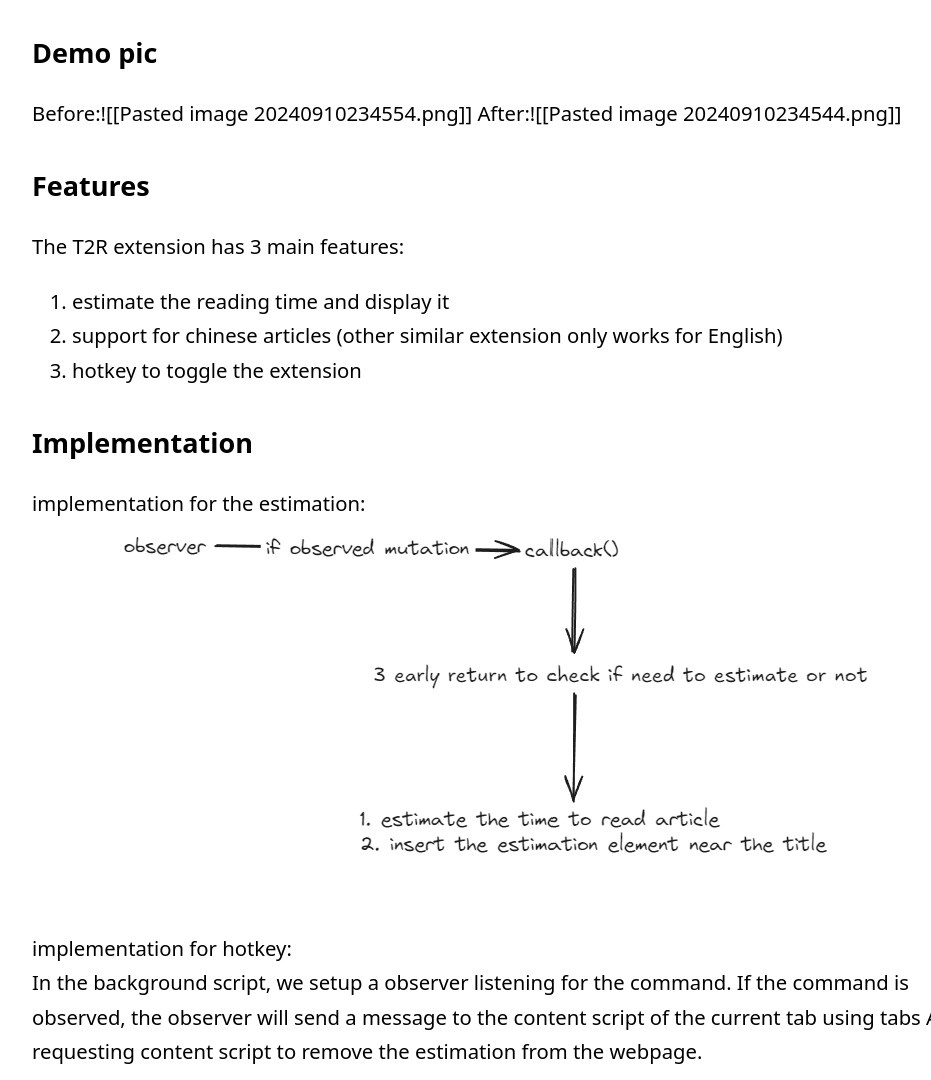
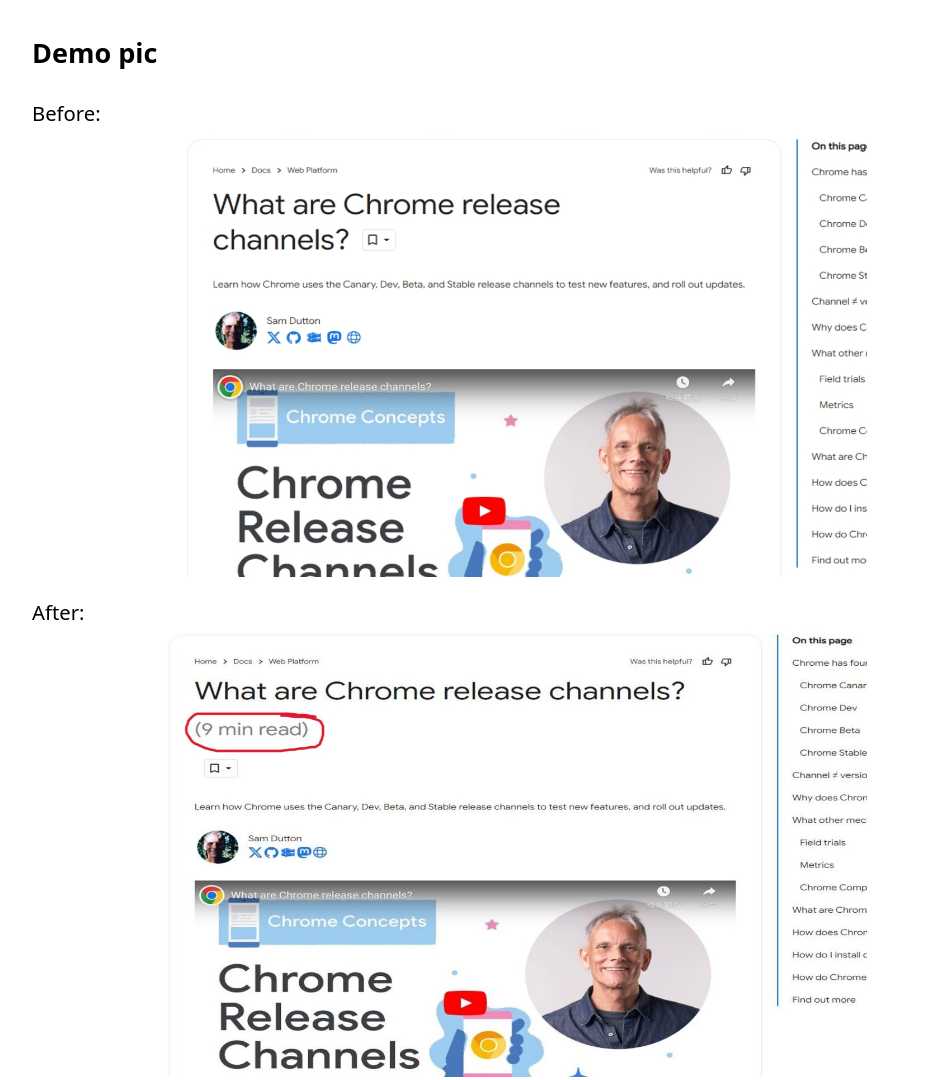
Before and after one commit to sam1037/personal-website, a plain HTML site: page projects/T2R.html in a window 1280 px wide. Shown: the part 424-1504 px from the top of the page, without its empty margins (131-1062 px from the left). Drawn offline with Linux system fonts and the light colour scheme.

Commit message:
demo pic added for the T2R blog

```diff
--- a/projects/T2R.html
+++ b/projects/T2R.html
@@ -31,8 +31,11 @@
             <br>The extension can be installed <a href="https://chromewebstore.google.com/detail/time2read-estimator/iknehfokhecdigojenlhkcmbicogohgi?hl=en">here</a>
             <br>Github link: <a href="https://github.com/sam1037/Time2Read-Estimator">sam1037/Time2Read-Estimator (github.com)</a></p>
             <h2 id="demo-pic">Demo pic</h2>
-            <p>Before:![[Pasted image 20240910234554.png]]
-            After:![[Pasted image 20240910234544.png]]</p>
+            <p>Before:
+            <img src="../images/T2R b4.png" alt="T2R before" style="width: 75%;">
+            After:
+            <img src="../images/T2R after.png" alt="T2R after" style="width: 75%;">
+            </p>
             <h2 id="features">Features</h2>
             <p>The T2R extension has 3 main features:</p>
             <ol>
@@ -42,7 +45,7 @@
             </ol>
             <h2 id="implementation">Implementation</h2>
             <p>implementation for the estimation:
-            <img src="../images/T2R implementation.png" alt="T2R1">
+            <img src="../images/T2R implementation.png" alt="T2R implementation">
             </p>
             <p>implementation for hotkey: <br>
             In the background script, we setup a observer listening for the command. If the command is observed, the observer will send a message to the content script of the current tab using tabs API, requesting content script to remove the estimation from the webpage.</p>
```
Also changed, not shown: images/T2R after.png (added), images/T2R b4.png (added).
